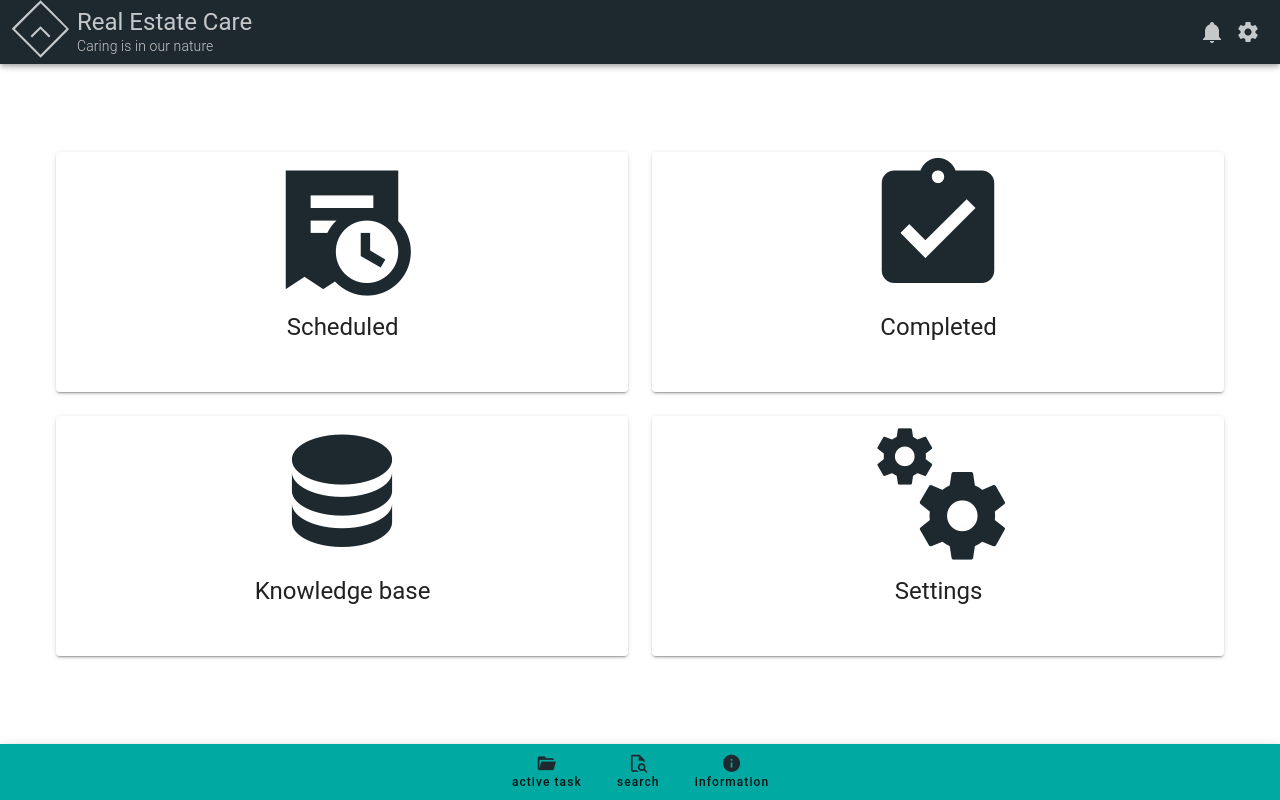
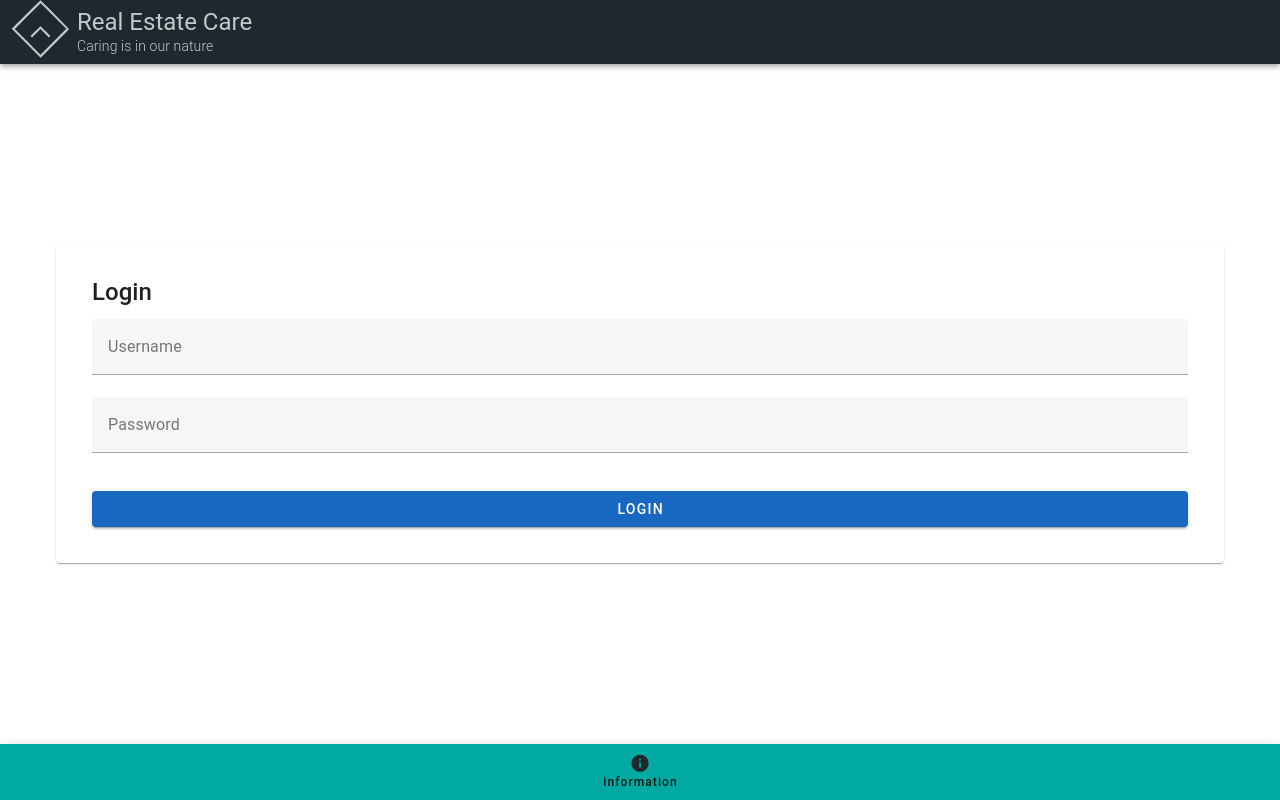
Before and after one commit to EskesJ/RealEstateCare, a Vue app: page / in a window 1280 px wide. Built offline with nearby package versions, Linux system fonts and the light colour scheme.

Commit message:
added login and secondlogin page. Created logout button. Made changes to the router / added navigation guard

```diff
--- a/src/components/main/recMain.vue
+++ /dev/null
@@ -1,81 +0,0 @@
-<template>
-        <v-container>
-            <v-row>
-                <v-col cols="6" class="text-center">
-                    <v-btn width="100%" height="100%" class="bg-white px-0 no-bg-change">
-                        <v-card class="d-flex flex-column justify-center align-center" elevation="0">
-                            <v-icon
-                            icon="mdi-invoice-text-clock"
-                            size="150px"></v-icon>
-                            <v-card-text class="text-h5 mt-n2">
-                                Scheduled
-                            </v-card-text>
-                        </v-card>
-                    </v-btn>
-                </v-col>
-                <v-col cols="6" class="text-center">
-                    <v-btn block height="100%" class="bg-white px-0">
-                        <v-card  class="d-flex flex-column justify-center align-center" elevation="0">
-                            <v-icon
-                            icon="mdi-clipboard-check"
-                            size="150px"></v-icon>
-                            <v-card-text  class="text-h5 mt-n2">
-                                Completed
-                            </v-card-text>
-                        </v-card>
-                    </v-btn>
-                </v-col>
-            </v-row>
-            <v-row>
-                <v-col cols="6" class="text-center">
-                    <v-btn block height="100%" class="bg-white px-0">
-                        <v-card  class="d-flex flex-column justify-center align-center" elevation="0">
-                            <v-icon
-                            icon="mdi-database"
-                            size="150px"></v-icon>
-                            <v-card-text  class="text-h5 mt-n2 text-wrap">
-                                Knowledge base
-                            </v-card-text>
-                        </v-card>
-                    </v-btn>
-                </v-col>
-                <v-col>
-                    <v-btn block height="100%" class="bg-white px-0">
-                        <v-card cols="6"  class="d-flex flex-column justify-center align-center" elevation="0">
-                            <v-icon
-                            icon="mdi-cogs"
-                            size="150px"></v-icon>
-                            <v-card-text class="text-h5 mt-n2">
-                                Settings
-                            </v-card-text>
-                        </v-card>
-                    </v-btn>
-                </v-col>
-            </v-row>
-        </v-container>
-</template>
-<script>
-    export default {
-        name: 'recMain',
-        data() {
-            return {
-
-            }
-        }
-    }
-</script>
-
-<style scoped>
-    .v-icon {
-        color: #1E292F;
-        background-color: transparent;
-    }
-
-    .v-card {
-        height: 240px;
-    }
-
-    :deep(.v-btn__overlay) {
-    background-color: transparent;
-}
-</style>
--- a/src/components/recBottomNavigation.vue
+++ b/src/components/recBottomNavigation.vue
@@ -1,16 +1,11 @@
 <template>
     <v-bottom-navigation class="custom-navigation">
-        <v-btn value="active-task">
-            <v-icon>mdi-folder-open</v-icon>
-            <span>active task</span>
+        <v-btn v-if="$route.name !== 'login'" @click="logout()" value="logout" :active="false">
+            <v-icon>mdi-logout</v-icon>
+            <span>logout</span>
         </v-btn>
 
-        <v-btn value="search">
-            <v-icon>mdi-file-search-outline</v-icon>
-            <span>search</span>
-        </v-btn>
-
-        <v-btn value="info">
+        <v-btn @click="navigateTo('information')" value="info" :active="false">
             <v-icon>mdi-information</v-icon>
             <span>information</span>
         </v-btn>
@@ -20,10 +15,22 @@
 <script>
     export default {
         name: 'recBottomNavigation',
-
-        data() {
-            return {
-
+        methods: {
+            navigateTo(routeName) {
+                this.$router.push({ name: routeName }).then(() => {
+                    this.resetActive();
+                });
+            },
+            logout() {
+                localStorage.removeItem("authenticated");
+                localStorage.removeItem("secondAuthenticated");
+                this.$router.push({ name: "login" });
+            },
+            resetActive() {
+                // Force update of active state by resetting focus
+                this.$nextTick(() => {
+                    document.activeElement.blur();
+                });
             }
         }
     }
--- a/src/components/recHeader.vue
+++ b/src/components/recHeader.vue
@@ -1,14 +1,11 @@
 <template>
         <v-app-bar class="toolbar">
-            <router-link to="/"><img class="ml-2 mr-n4" :src="getImgUrl()"></router-link>
+            <router-link to="/dashboard"><img class="ml-2 mr-n4" :src="getImgUrl()"></router-link>
             <v-app-bar-title class="custom-text-color">
                 <h1 class="text-h5">Real Estate Care</h1>
                 <p class="text-subtitle-2 font-weight-light mt-n1">Caring is in our nature</p>
             </v-app-bar-title>
-            <v-btn icon class="mr-n3">
-               <v-icon class="custom-text-color">mdi-bell</v-icon>
-            </v-btn>
-            <v-btn icon class="mr-2">
+            <v-btn v-if="$route.name !== 'login'" icon class="mr-2">
               <v-icon class="custom-text-color">mdi-cog</v-icon>
             </v-btn>
         </v-app-bar>
--- a/src/router/index.js
+++ b/src/router/index.js
@@ -1,4 +1,6 @@
 import { createWebHistory, createRouter } from 'vue-router'
+import login from '@/views/login.vue'
+import secondLogin from '@/views/secondLogin.vue'
 import dashboard from '@/views/dashboard.vue'
 import scheduled from '@/views/scheduledTasks.vue'
 import completedRecords from '@/views/completedRecords.vue'
@@ -6,11 +8,22 @@ import knowledge from '@/views/knowledgeBase.vue'
 import settings from '@/views/settings.vue'
 import recordDetail from '@/views/recordDetail.vue'
 import recordAssigned from '@/views/recordAssigned.vue'
+import information from '@/views/information.vue'
 
 
 const routes = [
   {
     path: '/',
+    name: 'login',
+    component: login
+    },
+  {
+    path: '/second-login',
+    name: 'secondLogin',
+    component: secondLogin
+    },
+  {
+    path: '/dashboard',
     name: 'dashboard',
     component: dashboard
     },
@@ -20,7 +33,7 @@ const routes = [
     component: completedRecords
     },
   {
-    path: '/recordDetail/:id',
+    path: '/record-detail/:id',
     name: 'recordDetail',
     component: recordDetail
     },
@@ -30,7 +43,7 @@ const routes = [
     component: scheduled
   },
   {
-    path: '/recordAssigned/:id',
+    path: '/record-assigned/:id',
     name: 'recordAssigned',
     component: recordAssigned
   },
@@ -44,6 +57,11 @@ const routes = [
     name: 'settings',
     component: settings
   },
+  {
+    path: '/information',
+    name: 'information',
+    component: information
+  },
 ]
 
 const router = createRouter({
@@ -51,4 +69,26 @@ const router = createRouter({
   routes,
 })
 
+router.beforeEach((to, from, next) => {
+  const isAuthenticated = localStorage.getItem('authenticated');
+  const secondAuthenticated = localStorage.getItem('secondAuthenticated');
+
+
+  if (to.name !== 'login' && !isAuthenticated) {
+    next({ name: 'login' });
+  }
+
+  else if (to.name !== 'secondLogin' && isAuthenticated && !secondAuthenticated) {
+    next({ name: 'secondLogin' });
+  }
+
+  else if ((to.name === 'login' || to.name === 'secondLogin') && isAuthenticated && secondAuthenticated) {
+    next({ name: 'dashboard' });
+  }
+
+  else {
+    next();
+  }
+});
+
 export default router;
--- /dev/null
+++ b/src/views/information.vue
@@ -0,0 +1,9 @@
+<template>
+    <h1>Information page</h1>
+</template>
+
+<script>
+    export default {
+        name: 'information'
+    }
+</script>
--- /dev/null
+++ b/src/views/login.vue
@@ -0,0 +1,69 @@
+<template>
+  <v-container class="d-flex justify-center align-center fill-height">
+    <v-card class="px-5 py-5" width="100%">
+      <v-card-title class="text-h5">Login</v-card-title>
+      <v-card-text>
+        <v-form ref="loginForm" @submit.prevent="handleLogin">
+
+          <v-text-field
+            label="Username"
+            v-model="username"
+            required
+          ></v-text-field>
+
+          <v-text-field
+            label="Password"
+            v-model="password"
+            type="password"
+            required
+          ></v-text-field>
+          <v-btn type="submit" color="primary" class="mt-4" block>Login</v-btn>
+        </v-form>
+      </v-card-text>
+    </v-card>
+  </v-container>
+</template>
+
+<script>
+export default {
+  name: "login",
+  data() {
+    return {
+      username: "",
+      password: ""
+    };
+  },
+
+  mounted() {
+    localStorage.setItem("username", "Jeffrey");
+    localStorage.setItem("password", "pass123");
+  },
+
+  methods: {
+    navigateTo(routeName) {
+            this.$router.push({ name: routeName }).then(() => {
+                this.$nextTick(() => {
+                    document.activeElement.blur();
+                });
+            });
+        },
+    handleLogin() {
+      const storedUsername = localStorage.getItem("username");
+      const storedPassword = localStorage.getItem("password");
+
+      if (this.username === storedUsername && this.password === storedPassword) {
+        localStorage.setItem('authenticated', true);
+        this.$router.push({ name: "secondLogin" });
+      } else {
+        alert("Invalid credentials");
+      }
+    }
+  }
+};
+</script>
+
+<style scoped>
+.fill-height {
+  height: 100vh;
+}
+</style>
--- /dev/null
+++ b/src/views/secondLogin.vue
@@ -0,0 +1,49 @@
+<template>
+    <v-container class="d-flex justify-center align-center fill-height">
+      <v-card class="px-5 py-5" max-width="400">
+        <v-card-title class="text-h6">Enter Authentication Code</v-card-title>
+        <v-card-text>
+          <v-form ref="authForm" @submit.prevent="verifyCode">
+            <v-text-field
+              label="Authentication Code"
+              type="password"
+              v-model="authCode"
+              required
+            ></v-text-field>
+            <v-btn type="submit" color="primary" class="mt-4" block>Verify</v-btn>
+          </v-form>
+        </v-card-text>
+      </v-card>
+    </v-container>
+  </template>
+
+  <script>
+  export default {
+    name: "secondLogin",
+    data() {
+      return {
+        authCode: ""
+      };
+    },
+    methods: {
+      verifyCode() {
+        const expectedCode = localStorage.getItem("authCode");
+        if (this.authCode === expectedCode) {
+          localStorage.setItem('secondAuthenticated', true);
+          this.$router.push({ name: "dashboard" });
+        } else {
+          alert("Invalid authentication code");
+        }
+      }
+    },
+    mounted() {
+      localStorage.setItem("authCode", "123456");
+    }
+  };
+  </script>
+
+  <style scoped>
+  .fill-height {
+    height: 100vh;
+  }
+  </style>
```
